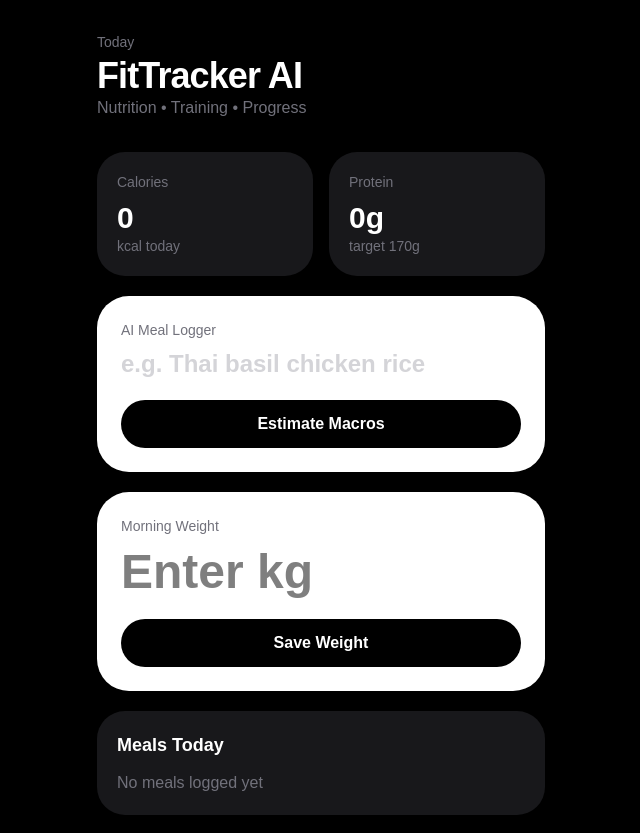
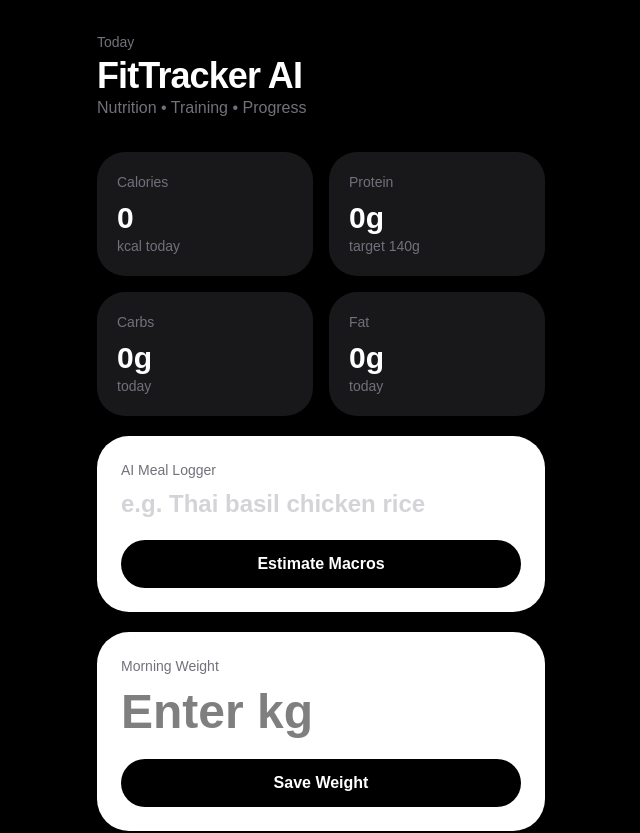
Before and after one commit to weicuenbb/fittracker-ai, a Next.js app: page / in a window 1280 px wide. Shown: the top 833 px of the page, without its empty margins (319-959 px from the left). Built offline with nearby package versions, Linux system fonts and the light colour scheme.

Commit message:
Added carbs fat tracking and meal timestamps

```diff
--- a/app/page.tsx
+++ b/app/page.tsx
@@ -6,6 +6,9 @@ type Meal = {
   name: string;
   calories: number;
   protein: number;
+  carbs?: number;
+  fat?: number;
+  loggedAt: string;
 };
 
 export default function Home() {
@@ -30,7 +33,7 @@ export default function Home() {
     localStorage.setItem("currentWeight", weight);
 
     const newHistory = [
-      `${new Date().toLocaleDateString()} - ${weight} kg`,
+      `${new Date().toLocaleString()} - ${weight} kg`,
       ...history,
     ];
 
@@ -63,6 +66,9 @@ export default function Home() {
   name: data.name,
   calories: data.calories,
   protein: data.protein,
+  carbs: data.carbs,
+  fat: data.fat,
+  loggedAt: new Date().toLocaleString(),
 });
   } catch (error) {
     alert("Something went wrong. Check the terminal.");
@@ -109,7 +115,23 @@ export default function Home() {
   <div className="bg-zinc-900 rounded-[1.75rem] p-5">
     <p className="text-zinc-500 text-sm">Protein</p>
     <p className="text-3xl font-bold mt-2">{totalProtein}g</p>
-            <p className="text-zinc-500 text-sm">target 170g</p>
+    <p className="text-zinc-500 text-sm">target 140g</p>
+  </div>
+
+  <div className="bg-zinc-900 rounded-[1.75rem] p-5">
+    <p className="text-zinc-500 text-sm">Carbs</p>
+    <p className="text-3xl font-bold mt-2">
+      {meals.reduce((sum, meal) => sum + (meal.carbs || 0), 0)}g
+    </p>
+    <p className="text-zinc-500 text-sm">today</p>
+  </div>
+
+  <div className="bg-zinc-900 rounded-[1.75rem] p-5">
+    <p className="text-zinc-500 text-sm">Fat</p>
+    <p className="text-3xl font-bold mt-2">
+      {meals.reduce((sum, meal) => sum + (meal.fat || 0), 0)}g
+    </p>
+    <p className="text-zinc-500 text-sm">today</p>
   </div>
 </div>
 
@@ -178,7 +200,11 @@ export default function Home() {
                 <div key={index} className="bg-zinc-800 rounded-lg p-3">
                   <p>{meal.name}</p>
                   <p className="text-zinc-400 text-sm">
-                    {meal.calories} kcal • {meal.protein}g protein
+  {meal.calories} kcal • {meal.protein}g protein • {meal.carbs}g carbs • {meal.fat}g fat
+</p>
+
+<p className="text-zinc-500 text-xs mt-1">
+  Logged at {meal.loggedAt}
 </p>
                 </div>
               ))}
```
Lines whose indentation alone changed are shown as unchanged.
